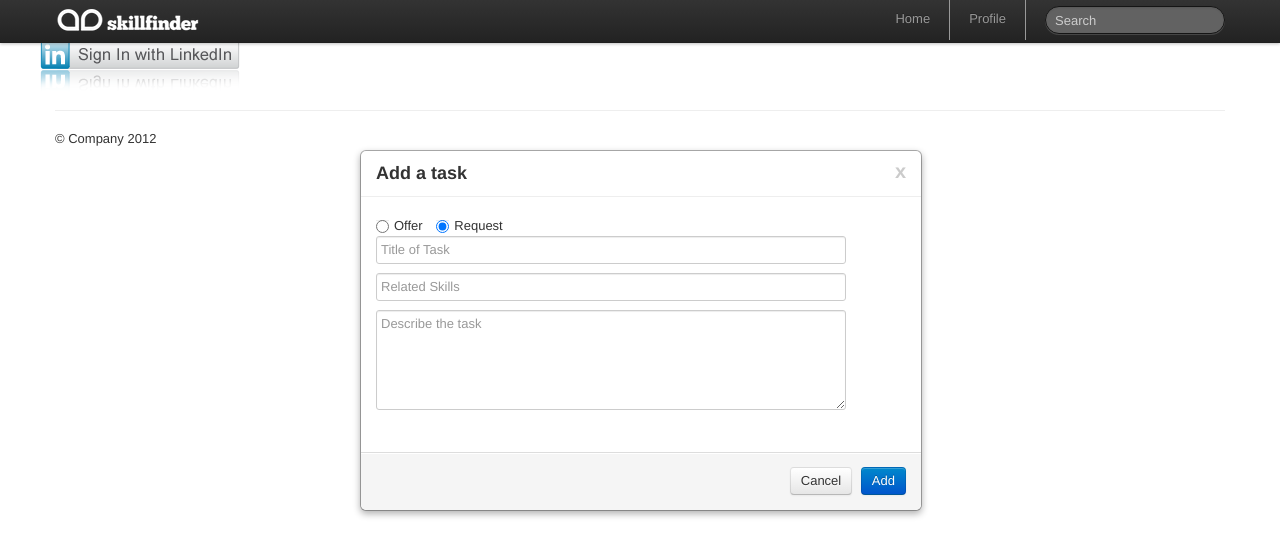
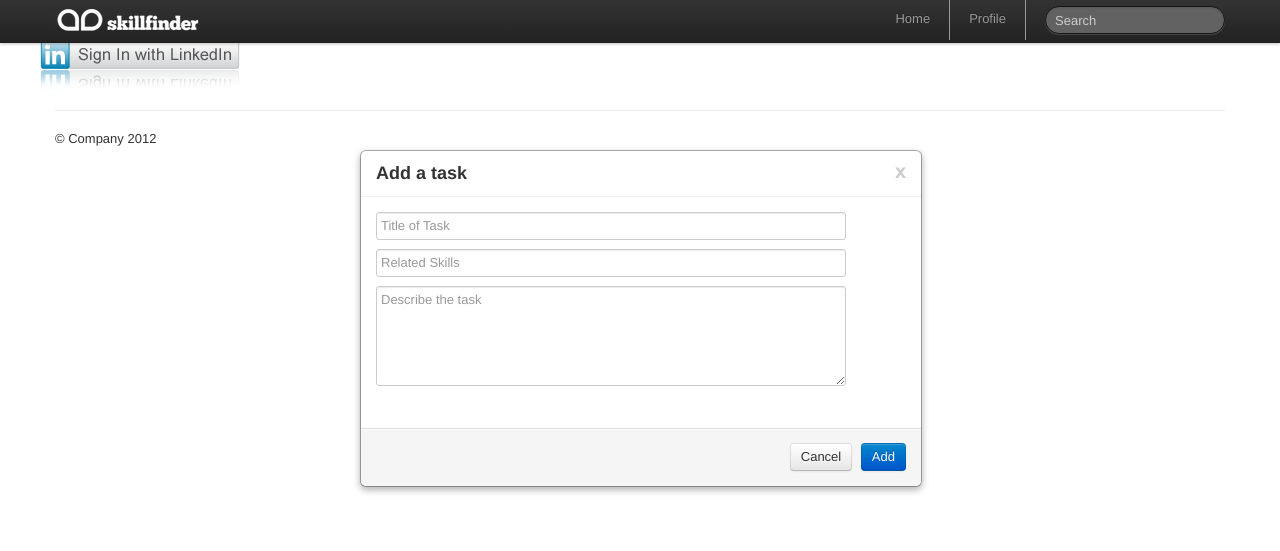
Before and after one commit to tiwei/swb12, a Django app: template templates/input_form_modal.html in a window 1280 px wide. Shown: the top 551 px of the page. Run offline with Django 3.2, Linux system fonts and the light colour scheme; the template is opened without the code that fills it, so the values that code supplies are empty; parts of the project's set-up code (start-up, migrations or seed data) failed here and were passed over; some libraries are stand-ins or nearby versions.

Commit message:
Radio buttons for offer/request selection removed

```diff
--- a/templates/input_form_modal.html
+++ b/templates/input_form_modal.html
@@ -8,14 +8,6 @@
         </div>
         <div class="modal-body">
           <form action="" method="post">
-            <label class="radio inline">
-              <input type="radio" name="task-type" value="offer" checked>
-                Offer
-            </label>
-            <label class="radio inline">
-              <input type="radio" name="task-type" value="request" checked>
-                Request
-            </label>
             <input class="span5" name="title" type="text" placeholder="Title of Task">
             <input class="span5" name="skills" type="text" placeholder="Related Skills">
             <textarea class="span5" rows="5" name="description" type="text"
```
